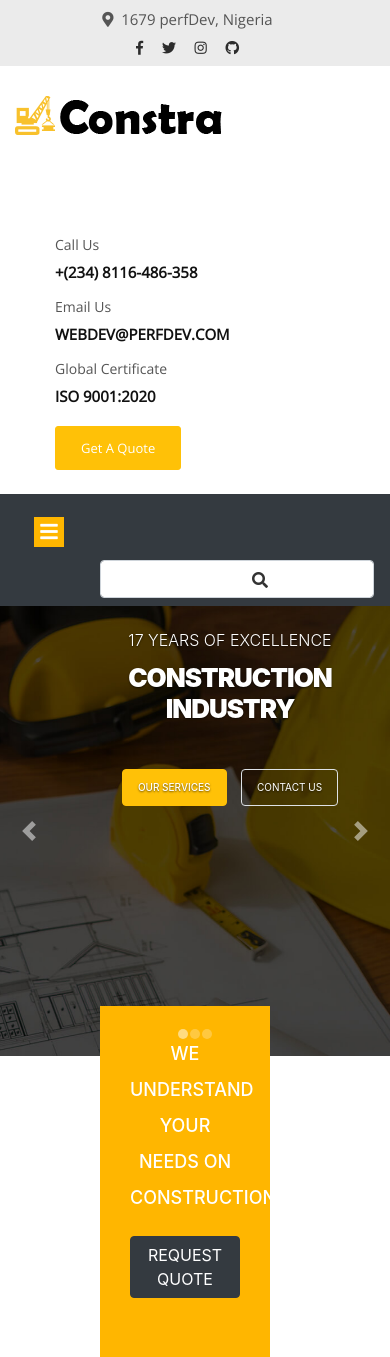
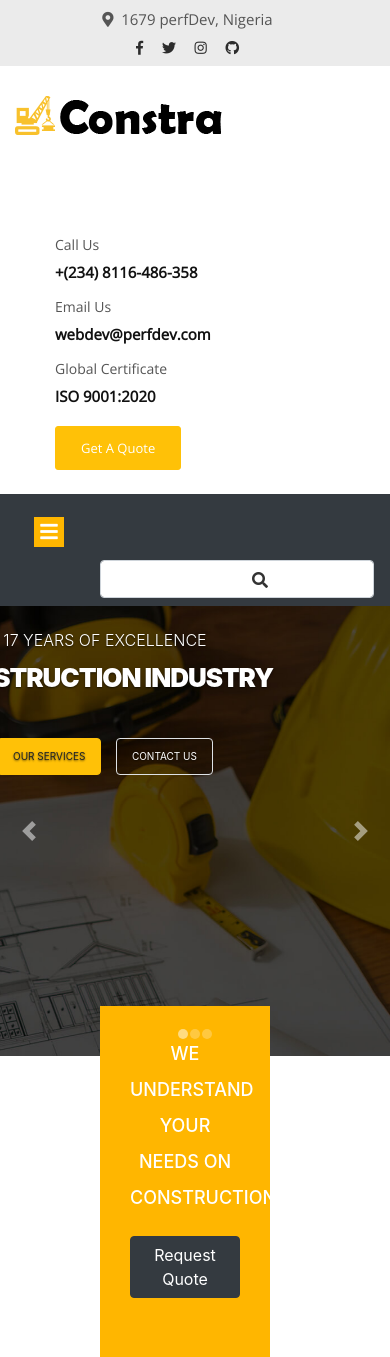
Before and after one commit to Perfect-Dav/dev, a PHP site: page /pro.html in a window 390 px wide; the page is wider, and only the part inside the window is pictured. Shown: the top 1357 px of that part. Run offline with PHP 8.4, Linux system fonts and the light colour scheme; some libraries are stand-ins or nearby versions.

Commit message:
Update pro.css

```diff
--- a/pro.css
+++ b/pro.css
@@ -343,6 +343,10 @@
 	text-align: center;
 	padding-left: 15px;
 }
+	.carousel-content.text-center.hello{
+  text-align: center;
+  margin-left: 200px;
+}
 .head-image{
 		padding: 50px 0;
 }
@@ -381,7 +385,23 @@
 }
   }
   @media (max-width : 479px) {
-
+    .carousel-content.text-right.hello{
+      text-align: right;
+      right: 45px;
+    }
+    .carousel-content.text-center.hello{
+      text-align: center;
+      right: 190px;
+      left: -50px;
+    }
+  .latest-post-img{
+      margin-right: -40px;
+    }
+    .img-responsives{
+      height: 290px;
+      width: 2px;
+      padding: 20px;
+    }
   	/* Newsletter */
 
   	.newsletter-form input{
@@ -391,9 +411,19 @@
   	#back-to-top.affix {
       	bottom: 20px;
   	}
-
-
-  }
+  }
+@media (max-width : 2560px) {
+  .carousel-content.text-center.hello{
+    text-align: center;
+    right: 300px;
+  }
+}
+@media (max-width : 1024px) {
+  .carousel-content.text-center.hello{
+    text-align: center;
+    right: 300px;
+  }
+}
   @media (min-width: 992px) and (max-width:1199px){
 
 	/* Projects */
@@ -731,7 +761,42 @@
   background-color: #ffb600;
   padding: 30px;
 }
+@media (max-width : 575.98px) {
+  .carousel-content.text-center.hello{
+    text-align: center;
+    left: 90px;
+  }
+  .carousel-content.text-right.hello{
+    text-align: right;
+    right: 49px;
+  }
+}
+@media (max-width : 768px) {
+  .carousel-content.text-center.hello{
+    text-align: center;
+    left: -6px;
+  }
+  .carousel-content.text-right.hello{
+    text-align: right;
+    right: 40px;
+  }
+}
+@media (max-width : 425px) {
+  .carousel-content.text-center.hello{
+    text-align: center;
+    right: 20px;
+    left: -170px;
+  }
+}
 @media (max-width : 375px) {
+.carousel-content.text-center.hello{
+    text-align: center;
+    right: 70px;
+  }
+  .carousel-content.text-right.hello{
+    text-align: right;
+    right: 40px;
+  }
   #action{
     background-color: #ffb600;
     margin-top: -50px;
@@ -779,7 +844,8 @@
   height: 700px;
 }
 .carousel-content.text-center.hello{
-  text-align: left;
+  text-align: center;
+  right: 90px;
 }
 #action{
   background-color: #ffb600;
@@ -859,6 +925,16 @@
 h4.panel-title a.collapsed:before {
     content: "\f107";
 }
+.latest-post-img{
+  margin-right: -50px;
+}
+img.img-responsives{
+  height: 290px;
+  width: 300px;
+  padding: 20px;
+}
+.latest-post{
+  margin-right: -12px;
   }
 
 /** Panels **/
```
